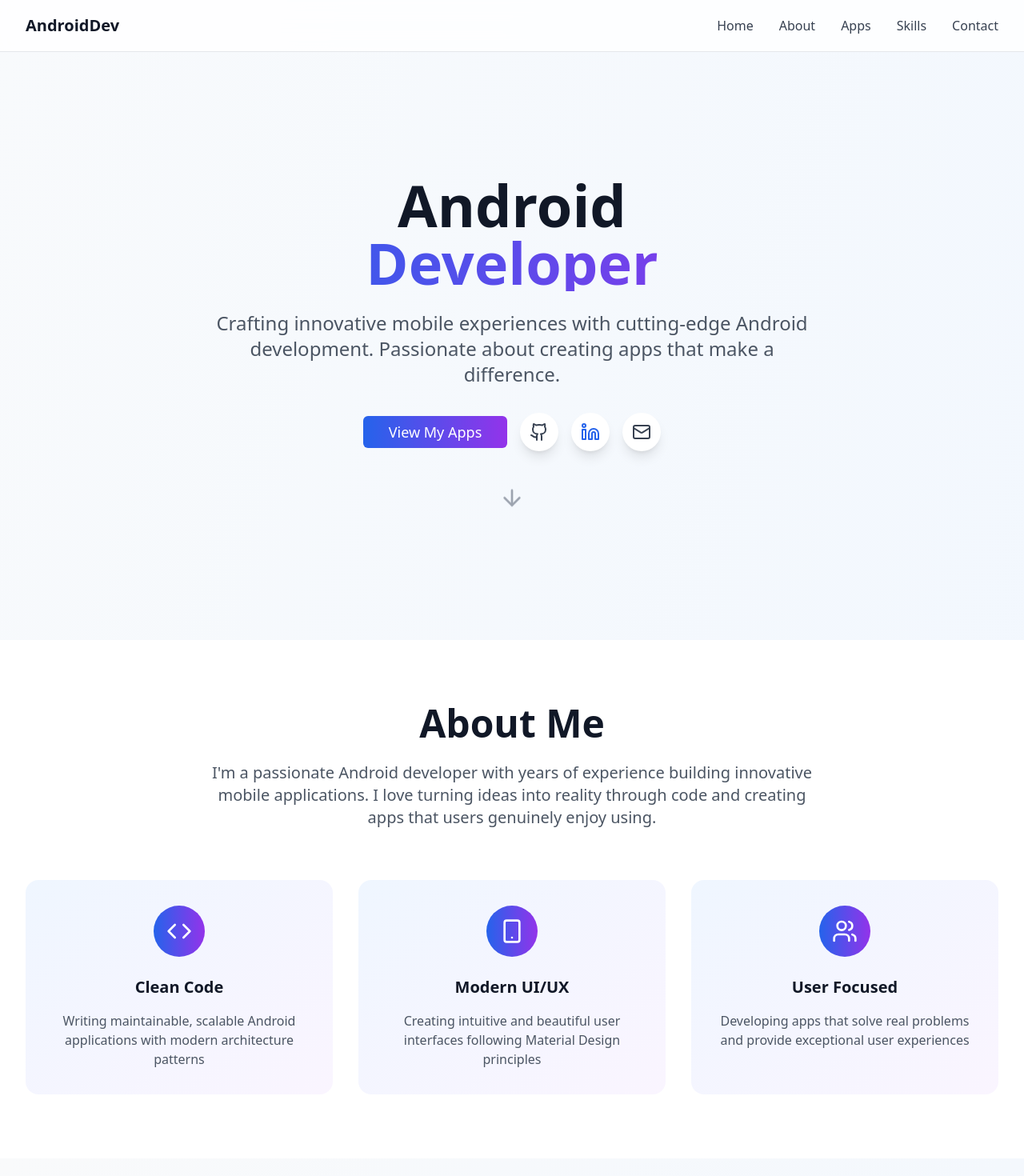
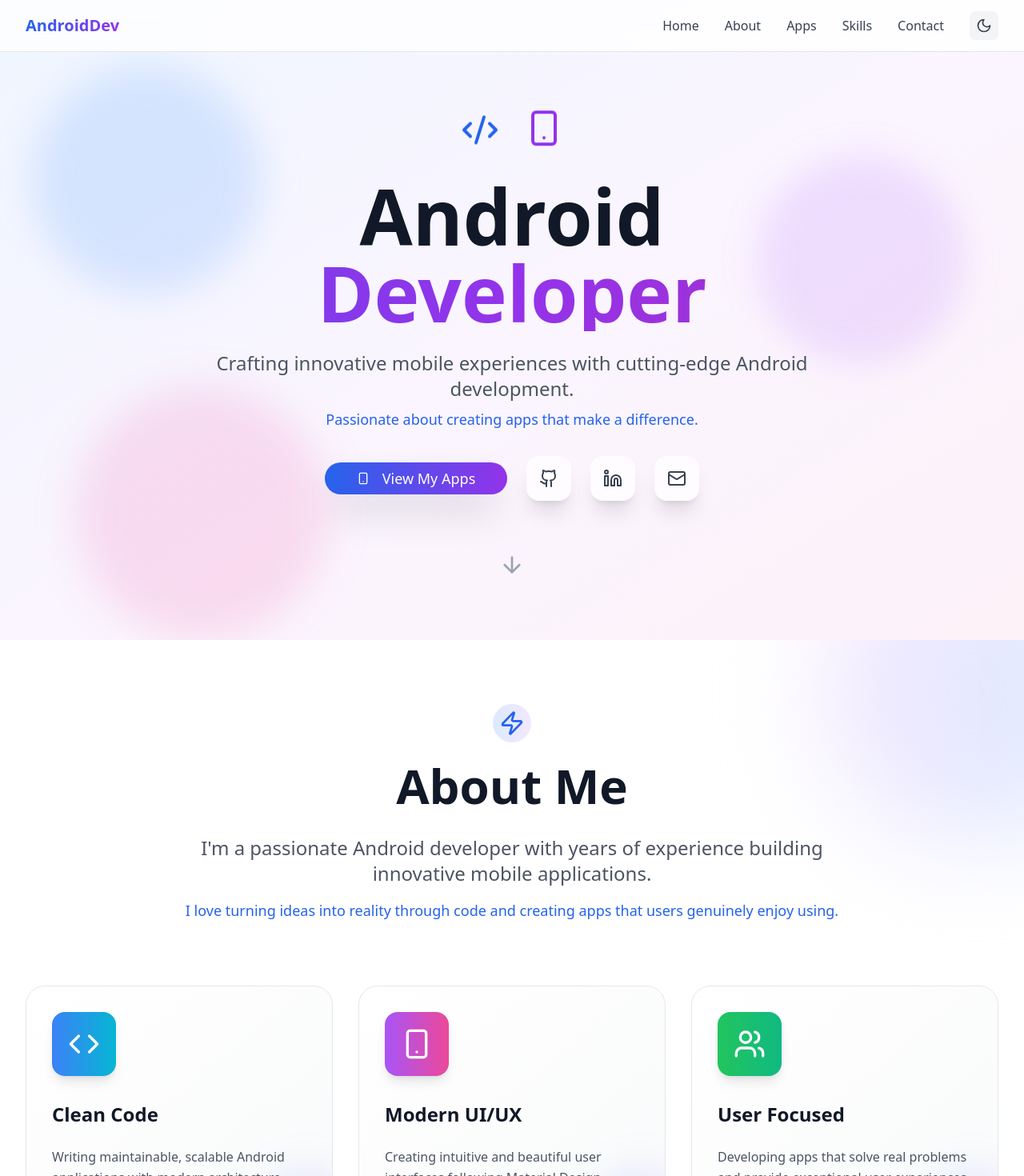
Before and after one commit to Adeshraigit/android-app-showcase-site, a React (Vite) app: page / in a window 1280 px wide. Shown: the top 1470 px of the page at 80% size. Built offline with nearby package versions, Linux system fonts and the light colour scheme.

Commit message:
Enhance design and add dark mode
Improved the visual appeal of the portfolio site and implemented dark mode functionality.

```diff
--- a/src/components/About.tsx
+++ b/src/components/About.tsx
@@ -1,35 +1,46 @@
 
-import { Code, Smartphone, Users } from "lucide-react";
+import { Code, Smartphone, Users, Zap } from "lucide-react";
 
 export const About = () => {
   const highlights = [
     {
       icon: Code,
       title: "Clean Code",
-      description: "Writing maintainable, scalable Android applications with modern architecture patterns"
+      description: "Writing maintainable, scalable Android applications with modern architecture patterns and best practices",
+      color: "from-blue-500 to-cyan-500"
     },
     {
       icon: Smartphone,
       title: "Modern UI/UX",
-      description: "Creating intuitive and beautiful user interfaces following Material Design principles"
+      description: "Creating intuitive and beautiful user interfaces following Material Design principles and latest trends",
+      color: "from-purple-500 to-pink-500"
     },
     {
       icon: Users,
       title: "User Focused",
-      description: "Developing apps that solve real problems and provide exceptional user experiences"
+      description: "Developing apps that solve real problems and provide exceptional user experiences that users love",
+      color: "from-green-500 to-emerald-500"
     }
   ];
 
   return (
-    <section id="about" className="py-20 bg-white">
-      <div className="max-w-7xl mx-auto px-4 sm:px-6 lg:px-8">
-        <div className="text-center mb-16">
-          <h2 className="text-4xl md:text-5xl font-bold text-gray-900 mb-6">
+    <section id="about" className="py-20 bg-white dark:bg-gray-900 transition-colors duration-300 relative overflow-hidden">
+      {/* Background decorations */}
+      <div className="absolute top-0 right-0 w-96 h-96 bg-gradient-to-l from-blue-100 to-purple-100 dark:from-blue-900/20 dark:to-purple-900/20 rounded-full blur-3xl -translate-y-32 translate-x-32"></div>
+
+      <div className="max-w-7xl mx-auto px-4 sm:px-6 lg:px-8 relative z-10">
+        <div className="text-center mb-20">
+          <div className="inline-flex items-center justify-center p-2 bg-gradient-to-r from-blue-100 to-purple-100 dark:from-blue-900/30 dark:to-purple-900/30 rounded-full mb-6">
+            <Zap className="w-8 h-8 text-blue-600 dark:text-blue-400" />
+          </div>
+          <h2 className="text-5xl md:text-6xl font-bold text-gray-900 dark:text-white mb-8">
             About Me
           </h2>
-          <p className="text-xl text-gray-600 max-w-3xl mx-auto">
+          <p className="text-xl md:text-2xl text-gray-600 dark:text-gray-300 max-w-4xl mx-auto leading-relaxed">
             I'm a passionate Android developer with years of experience building innovative mobile applications.
-            I love turning ideas into reality through code and creating apps that users genuinely enjoy using.
+            <span className="block mt-4 text-lg text-blue-600 dark:text-blue-400 font-medium">
+              I love turning ideas into reality through code and creating apps that users genuinely enjoy using.
+            </span>
           </p>
         </div>
 
@@ -37,17 +48,25 @@ export const About = () => {
           {highlights.map((item, index) => (
             <div
               key={index}
-              className="text-center p-8 rounded-2xl bg-gradient-to-br from-blue-50 to-purple-50 hover:shadow-lg transition-all duration-300 hover:-translate-y-2"
+              className="group relative overflow-hidden rounded-3xl bg-gradient-to-br from-white to-gray-50 dark:from-gray-800 dark:to-gray-900 p-8 hover:shadow-2xl transition-all duration-500 hover:-translate-y-3 border border-gray-200 dark:border-gray-700"
             >
-              <div className="inline-flex items-center justify-center w-16 h-16 bg-gradient-to-r from-blue-600 to-purple-600 rounded-full mb-6">
-                <item.icon className="w-8 h-8 text-white" />
+              {/* Gradient overlay on hover */}
+              <div className={`absolute inset-0 bg-gradient-to-br ${item.color} opacity-0 group-hover:opacity-5 transition-opacity duration-500`}></div>
+
+              <div className="relative z-10">
+                <div className={`inline-flex items-center justify-center w-20 h-20 bg-gradient-to-r ${item.color} rounded-2xl mb-8 shadow-lg transform group-hover:scale-110 group-hover:rotate-3 transition-all duration-300`}>
+                  <item.icon className="w-10 h-10 text-white" />
+                </div>
+                <h3 className="text-2xl font-bold text-gray-900 dark:text-white mb-6 group-hover:text-transparent group-hover:bg-clip-text group-hover:bg-gradient-to-r group-hover:from-blue-600 group-hover:to-purple-600 transition-all duration-300">
+                  {item.title}
+                </h3>
+                <p className="text-gray-600 dark:text-gray-400 leading-relaxed group-hover:text-gray-700 dark:group-hover:text-gray-300 transition-colors duration-300">
+                  {item.description}
+                </p>
               </div>
-              <h3 className="text-xl font-semibold text-gray-900 mb-4">
-                {item.title}
-              </h3>
-              <p className="text-gray-600">
-                {item.description}
-              </p>
+
+              {/* Decorative elements */}
+              <div className="absolute -bottom-4 -right-4 w-24 h-24 bg-gradient-to-r from-blue-400/20 to-purple-400/20 rounded-full blur-xl group-hover:scale-150 transition-transform duration-500"></div>
             </div>
           ))}
         </div>
--- a/src/components/Hero.tsx
+++ b/src/components/Hero.tsx
@@ -1,5 +1,5 @@
 
-import { ArrowDown, Github, Linkedin, Mail } from "lucide-react";
+import { ArrowDown, Github, Linkedin, Mail, Code2, Smartphone } from "lucide-react";
 import { Button } from "@/components/ui/button";
 
 export const Hero = () => {
@@ -9,58 +9,70 @@ export const Hero = () => {
   };
 
   return (
-    <section id="home" className="min-h-screen flex items-center justify-center pt-16">
-      <div className="max-w-7xl mx-auto px-4 sm:px-6 lg:px-8">
+    <section id="home" className="min-h-screen flex items-center justify-center pt-16 relative overflow-hidden">
+      {/* Animated background elements */}
+      <div className="absolute inset-0 bg-gradient-to-br from-blue-50 via-purple-50 to-pink-50 dark:from-gray-900 dark:via-blue-900/20 dark:to-purple-900/20 transition-colors duration-300"></div>
+      <div className="absolute top-20 left-10 w-72 h-72 bg-blue-400/20 dark:bg-blue-500/10 rounded-full mix-blend-multiply dark:mix-blend-screen filter blur-xl animate-blob"></div>
+      <div className="absolute top-40 right-10 w-72 h-72 bg-purple-400/20 dark:bg-purple-500/10 rounded-full mix-blend-multiply dark:mix-blend-screen filter blur-xl animate-blob animation-delay-2000"></div>
+      <div className="absolute -bottom-8 left-20 w-72 h-72 bg-pink-400/20 dark:bg-pink-500/10 rounded-full mix-blend-multiply dark:mix-blend-screen filter blur-xl animate-blob animation-delay-4000"></div>
+
+      <div className="max-w-7xl mx-auto px-4 sm:px-6 lg:px-8 relative z-10">
         <div className="text-center">
-          <div className="animate-fade-in">
-            <h1 className="text-5xl md:text-7xl font-bold text-gray-900 mb-6">
-              Android
-              <span className="block text-transparent bg-clip-text bg-gradient-to-r from-blue-600 to-purple-600">
+          <div className="animate-fade-in-up">
+            {/* Floating icons */}
+            <div className="flex justify-center mb-8 space-x-8">
+              <div className="animate-float">
+                <Code2 className="w-12 h-12 text-blue-600 dark:text-blue-400" />
+              </div>
+              <div className="animate-float-delayed">
+                <Smartphone className="w-12 h-12 text-purple-600 dark:text-purple-400" />
+              </div>
+            </div>
+
+            <h1 className="text-6xl md:text-8xl font-bold text-gray-900 dark:text-white mb-6">
+              <span className="inline-block animate-slide-in-left">Android</span>
+              <span className="block text-transparent bg-clip-text bg-gradient-to-r from-blue-600 via-purple-600 to-pink-600 animate-gradient-x animate-slide-in-right">
                 Developer
               </span>
             </h1>
-            <p className="text-xl md:text-2xl text-gray-600 mb-8 max-w-3xl mx-auto">
+            <p className="text-xl md:text-2xl text-gray-600 dark:text-gray-300 mb-8 max-w-4xl mx-auto leading-relaxed animate-fade-in-up animation-delay-500">
               Crafting innovative mobile experiences with cutting-edge Android development.
+              <span className="block mt-2 text-lg text-blue-600 dark:text-blue-400 font-medium">
                 Passionate about creating apps that make a difference.
+              </span>
             </p>
           </div>
 
-          <div className="flex flex-col sm:flex-row gap-4 justify-center items-center mb-12 animate-fade-in">
+          <div className="flex flex-col sm:flex-row gap-6 justify-center items-center mb-16 animate-fade-in-up animation-delay-1000">
             <Button
               onClick={scrollToApps}
-              className="bg-gradient-to-r from-blue-600 to-purple-600 hover:from-blue-700 hover:to-purple-700 text-white px-8 py-3 text-lg"
+              className="bg-gradient-to-r from-blue-600 to-purple-600 hover:from-blue-700 hover:to-purple-700 text-white px-10 py-4 text-lg rounded-full shadow-2xl hover:shadow-purple-500/25 transform hover:scale-105 transition-all duration-300"
             >
+              <Smartphone className="w-5 h-5 mr-2" />
               View My Apps
             </Button>
 
-            <div className="flex space-x-4">
+            <div className="flex space-x-6">
+              {[
+                { icon: Github, href: "https://github.com", color: "hover:text-gray-900 dark:hover:text-white" },
+                { icon: Linkedin, href: "https://linkedin.com", color: "hover:text-blue-600 dark:hover:text-blue-400" },
+                { icon: Mail, href: "mailto:developer@example.com", color: "hover:text-purple-600 dark:hover:text-purple-400" }
+              ].map((social, index) => (
                 <a
-                href="https://github.com"
+                  key={index}
+                  href={social.href}
                   target="_blank"
                   rel="noopener noreferrer"
-                className="p-3 bg-white rounded-full shadow-lg hover:shadow-xl transition-all duration-300 hover:-translate-y-1"
+                  className={`p-4 bg-white/70 dark:bg-gray-800/70 backdrop-blur-sm rounded-2xl shadow-xl hover:shadow-2xl transition-all duration-300 hover:-translate-y-2 text-gray-700 dark:text-gray-300 ${social.color} group`}
                 >
-                <Github className="w-6 h-6 text-gray-700" />
+                  <social.icon className="w-6 h-6 transition-transform duration-300 group-hover:scale-110" />
                 </a>
-              <a
-                href="https://linkedin.com"
-                target="_blank"
-                rel="noopener noreferrer"
-                className="p-3 bg-white rounded-full shadow-lg hover:shadow-xl transition-all duration-300 hover:-translate-y-1"
-              >
-                <Linkedin className="w-6 h-6 text-blue-600" />
-              </a>
-              <a
-                href="mailto:developer@example.com"
-                className="p-3 bg-white rounded-full shadow-lg hover:shadow-xl transition-all duration-300 hover:-translate-y-1"
-              >
-                <Mail className="w-6 h-6 text-gray-700" />
-              </a>
+              ))}
             </div>
           </div>
 
-          <div className="animate-bounce">
-            <ArrowDown className="w-8 h-8 text-gray-400 mx-auto" />
+          <div className="animate-bounce-slow">
+            <ArrowDown className="w-8 h-8 text-gray-400 dark:text-gray-500 mx-auto" />
           </div>
         </div>
       </div>
--- a/src/components/Navigation.tsx
+++ b/src/components/Navigation.tsx
@@ -1,9 +1,26 @@
 
-import { useState } from "react";
-import { Menu, X } from "lucide-react";
+import { useState, useEffect } from "react";
+import { Menu, X, Moon, Sun } from "lucide-react";
 
 export const Navigation = () => {
   const [isOpen, setIsOpen] = useState(false);
+  const [isDark, setIsDark] = useState(false);
+
+  useEffect(() => {
+    const saved = localStorage.getItem('darkMode');
+    const prefersDark = window.matchMedia('(prefers-color-scheme: dark)').matches;
+    const shouldBeDark = saved ? JSON.parse(saved) : prefersDark;
+
+    setIsDark(shouldBeDark);
+    document.documentElement.classList.toggle('dark', shouldBeDark);
+  }, []);
+
+  const toggleDarkMode = () => {
+    const newDarkMode = !isDark;
+    setIsDark(newDarkMode);
+    localStorage.setItem('darkMode', JSON.stringify(newDarkMode));
+    document.documentElement.classList.toggle('dark', newDarkMode);
+  };
 
   const navItems = [
     { href: "#home", label: "Home" },
@@ -20,31 +37,44 @@ export const Navigation = () => {
   };
 
   return (
-    <nav className="fixed top-0 w-full bg-white/80 backdrop-blur-md border-b border-gray-200 z-50">
+    <nav className="fixed top-0 w-full bg-white/80 dark:bg-gray-900/80 backdrop-blur-md border-b border-gray-200 dark:border-gray-700 z-50 transition-colors duration-300">
       <div className="max-w-7xl mx-auto px-4 sm:px-6 lg:px-8">
         <div className="flex justify-between items-center h-16">
-          <div className="font-bold text-xl text-gray-900">
+          <div className="font-bold text-xl bg-gradient-to-r from-blue-600 to-purple-600 bg-clip-text text-transparent">
             AndroidDev
           </div>
 
           {/* Desktop Navigation */}
-          <div className="hidden md:flex space-x-8">
+          <div className="hidden md:flex items-center space-x-8">
             {navItems.map((item) => (
               <button
                 key={item.href}
                 onClick={() => scrollToSection(item.href)}
-                className="text-gray-700 hover:text-blue-600 transition-colors duration-200 font-medium"
+                className="text-gray-700 dark:text-gray-300 hover:text-blue-600 dark:hover:text-blue-400 transition-all duration-200 font-medium relative group"
               >
                 {item.label}
+                <span className="absolute -bottom-1 left-0 w-0 h-0.5 bg-gradient-to-r from-blue-600 to-purple-600 transition-all duration-300 group-hover:w-full"></span>
               </button>
             ))}
+            <button
+              onClick={toggleDarkMode}
+              className="p-2 rounded-lg bg-gray-100 dark:bg-gray-800 text-gray-700 dark:text-gray-300 hover:bg-gray-200 dark:hover:bg-gray-700 transition-all duration-200"
+            >
+              {isDark ? <Sun size={20} /> : <Moon size={20} />}
+            </button>
           </div>
 
-          {/* Mobile menu button */}
-          <div className="md:hidden">
+          {/* Mobile menu button and dark mode toggle */}
+          <div className="md:hidden flex items-center space-x-2">
+            <button
+              onClick={toggleDarkMode}
+              className="p-2 rounded-lg bg-gray-100 dark:bg-gray-800 text-gray-700 dark:text-gray-300 hover:bg-gray-200 dark:hover:bg-gray-700 transition-all duration-200"
+            >
+              {isDark ? <Sun size={20} /> : <Moon size={20} />}
+            </button>
             <button
               onClick={() => setIsOpen(!isOpen)}
-              className="text-gray-700 hover:text-blue-600 transition-colors"
+              className="text-gray-700 dark:text-gray-300 hover:text-blue-600 dark:hover:text-blue-400 transition-colors"
             >
               {isOpen ? <X size={24} /> : <Menu size={24} />}
             </button>
@@ -54,12 +84,12 @@ export const Navigation = () => {
         {/* Mobile Navigation */}
         {isOpen && (
           <div className="md:hidden">
-            <div className="px-2 pt-2 pb-3 space-y-1 bg-white border-t">
+            <div className="px-2 pt-2 pb-3 space-y-1 bg-white dark:bg-gray-900 border-t border-gray-200 dark:border-gray-700">
               {navItems.map((item) => (
                 <button
                   key={item.href}
                   onClick={() => scrollToSection(item.href)}
-                  className="block w-full text-left px-3 py-2 text-gray-700 hover:text-blue-600 transition-colors"
+                  className="block w-full text-left px-3 py-2 text-gray-700 dark:text-gray-300 hover:text-blue-600 dark:hover:text-blue-400 transition-colors"
                 >
                   {item.label}
                 </button>
--- a/src/index.css
+++ b/src/index.css
@@ -40,19 +40,12 @@ All colors MUST be HSL.
     --radius: 0.5rem;
 
     --sidebar-background: 0 0% 98%;
-
     --sidebar-foreground: 240 5.3% 26.1%;
-
     --sidebar-primary: 240 5.9% 10%;
-
     --sidebar-primary-foreground: 0 0% 98%;
-
     --sidebar-accent: 240 4.8% 95.9%;
-
     --sidebar-accent-foreground: 240 5.9% 10%;
-
     --sidebar-border: 220 13% 91%;
-
     --sidebar-ring: 217.2 91.2% 59.8%;
   }
 
@@ -110,6 +103,56 @@ All colors MUST be HSL.
     animation: fadeIn 1s ease-out;
   }
 
+  .animate-fade-in-up {
+    animation: fadeInUp 1s ease-out;
+  }
+
+  .animate-slide-in-left {
+    animation: slideInLeft 1s ease-out;
+  }
+
+  .animate-slide-in-right {
+    animation: slideInRight 1s ease-out;
+  }
+
+  .animate-bounce-slow {
+    animation: bounce 3s ease-in-out infinite;
+  }
+
+  .animate-float {
+    animation: float 3s ease-in-out infinite;
+  }
+
+  .animate-float-delayed {
+    animation: float 3s ease-in-out infinite;
+    animation-delay: 1s;
+  }
+
+  .animate-blob {
+    animation: blob 7s infinite;
+  }
+
+  .animate-gradient-x {
+    animation: gradient-x 3s ease infinite;
+    background-size: 400% 400%;
+  }
+
+  .animation-delay-500 {
+    animation-delay: 0.5s;
+  }
+
+  .animation-delay-1000 {
+    animation-delay: 1s;
+  }
+
+  .animation-delay-2000 {
+    animation-delay: 2s;
+  }
+
+  .animation-delay-4000 {
+    animation-delay: 4s;
+  }
+
   .line-clamp-3 {
     display: -webkit-box;
     -webkit-line-clamp: 3;
@@ -129,6 +172,72 @@ All colors MUST be HSL.
   }
 }
 
+@keyframes fadeInUp {
+  from {
+    opacity: 0;
+    transform: translateY(30px);
+  }
+  to {
+    opacity: 1;
+    transform: translateY(0);
+  }
+}
+
+@keyframes slideInLeft {
+  from {
+    opacity: 0;
+    transform: translateX(-50px);
+  }
+  to {
+    opacity: 1;
+    transform: translateX(0);
+  }
+}
+
+@keyframes slideInRight {
+  from {
+    opacity: 0;
+    transform: translateX(50px);
+  }
+  to {
+    opacity: 1;
+    transform: translateX(0);
+  }
+}
+
+@keyframes float {
+  0%, 100% {
+    transform: translateY(0px);
+  }
+  50% {
+    transform: translateY(-20px);
+  }
+}
+
+@keyframes blob {
+  0% {
+    transform: translate(0px, 0px) scale(1);
+  }
+  33% {
+    transform: translate(30px, -50px) scale(1.1);
+  }
+  66% {
+    transform: translate(-20px, 20px) scale(0.9);
+  }
+  100% {
+    transform: translate(0px, 0px) scale(1);
+  }
+}
+
+@keyframes gradient-x {
+  0%, 100% {
+    background-position: 0% 50%;
+  }
+  50% {
+    background-position: 100% 50%;
+  }
+}
+
 html {
   scroll-behavior: smooth;
 }
--- a/src/pages/Index.tsx
+++ b/src/pages/Index.tsx
@@ -8,7 +8,7 @@ import { Navigation } from "@/components/Navigation";
 
 const Index = () => {
   return (
-    <div className="min-h-screen bg-gradient-to-br from-slate-50 to-blue-50">
+    <div className="min-h-screen bg-gradient-to-br from-slate-50 to-blue-50 dark:from-gray-900 dark:to-gray-800 transition-colors duration-300">
       <Navigation />
       <Hero />
       <About />
```
Lines whose indentation alone changed are shown as unchanged.
